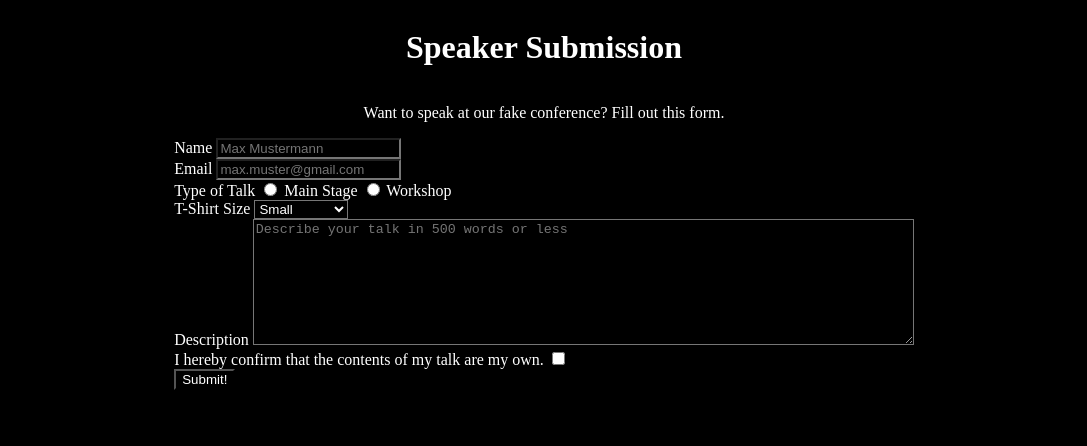
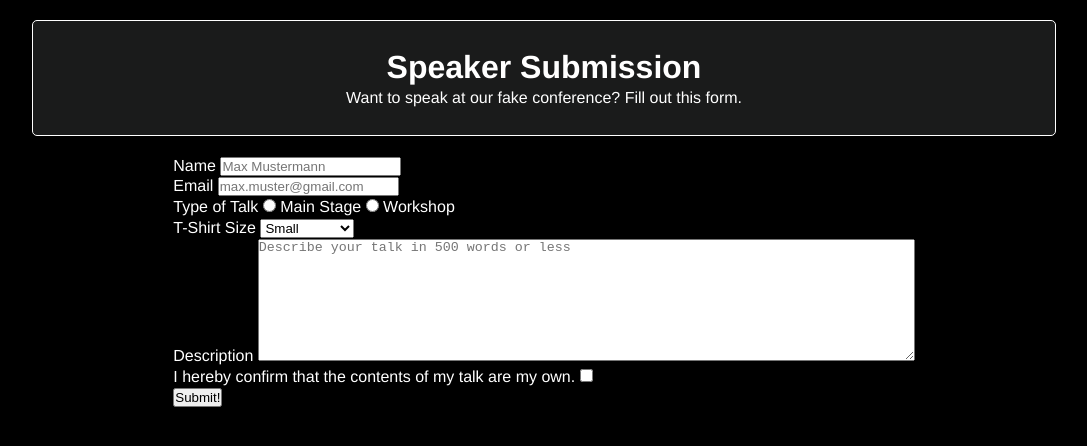
Before and after one commit to Doubl3K/OdinProject, a plain HTML site: page Advanced_HTML_CSS/Form-Basics/SpeakerSubmission/index.html in a window 1280 px wide. Shown: the whole page, without its empty margins (96-1183 px from the left). Drawn offline with Linux system fonts and the light colour scheme.

Commit message:
First styling of Header Box

```diff
--- a/Advanced_HTML_CSS/Form-Basics/SpeakerSubmission/desktop.css
+++ b/Advanced_HTML_CSS/Form-Basics/SpeakerSubmission/desktop.css
@@ -1,10 +1,33 @@
 *{
-  background-color: black;
-  color: white;
+  margin: 0px;
+  padding: 0px;
+  box-sizing: border-box;
 }
 
 body{
+  background-color: black;
+  color: white;
+  display: -webkit-flex;
+  display: -ms-flex;
   display: flex;
+  -webkit-flex-direction: column;
+  -ms-flex-direction: column;
+  flex-direction: column;
+  -ms-align-items: center;
   align-items: center;
-  flex-direction: column;
+
+  font-family: "Helvetica", "Arial", "sans-serif";
+  font-size: 16px;
+  line-height: 1.3;
 }
+
+.speaker-form-header{
+  text-align: center;
+  background-color: rgb(26, 27, 27);
+  border: solid white 1px;
+  border-radius: 5px;
+
+  width: 80%;
+  margin: 20px;
+  padding: 2%
+}
--- a/Advanced_HTML_CSS/Form-Basics/SpeakerSubmission/index.html
+++ b/Advanced_HTML_CSS/Form-Basics/SpeakerSubmission/index.html
@@ -9,8 +9,11 @@
   <link rel="stylesheet" href="desktop.css">
 </head>
 <body>
+
+  <header class="speaker-form-header">
   <h1>Speaker Submission</h1>
   <p>Want to speak at our fake conference? Fill out this form.</p>
+  </header>
 
   <form class="" action="index.html" method="post">
 
```
